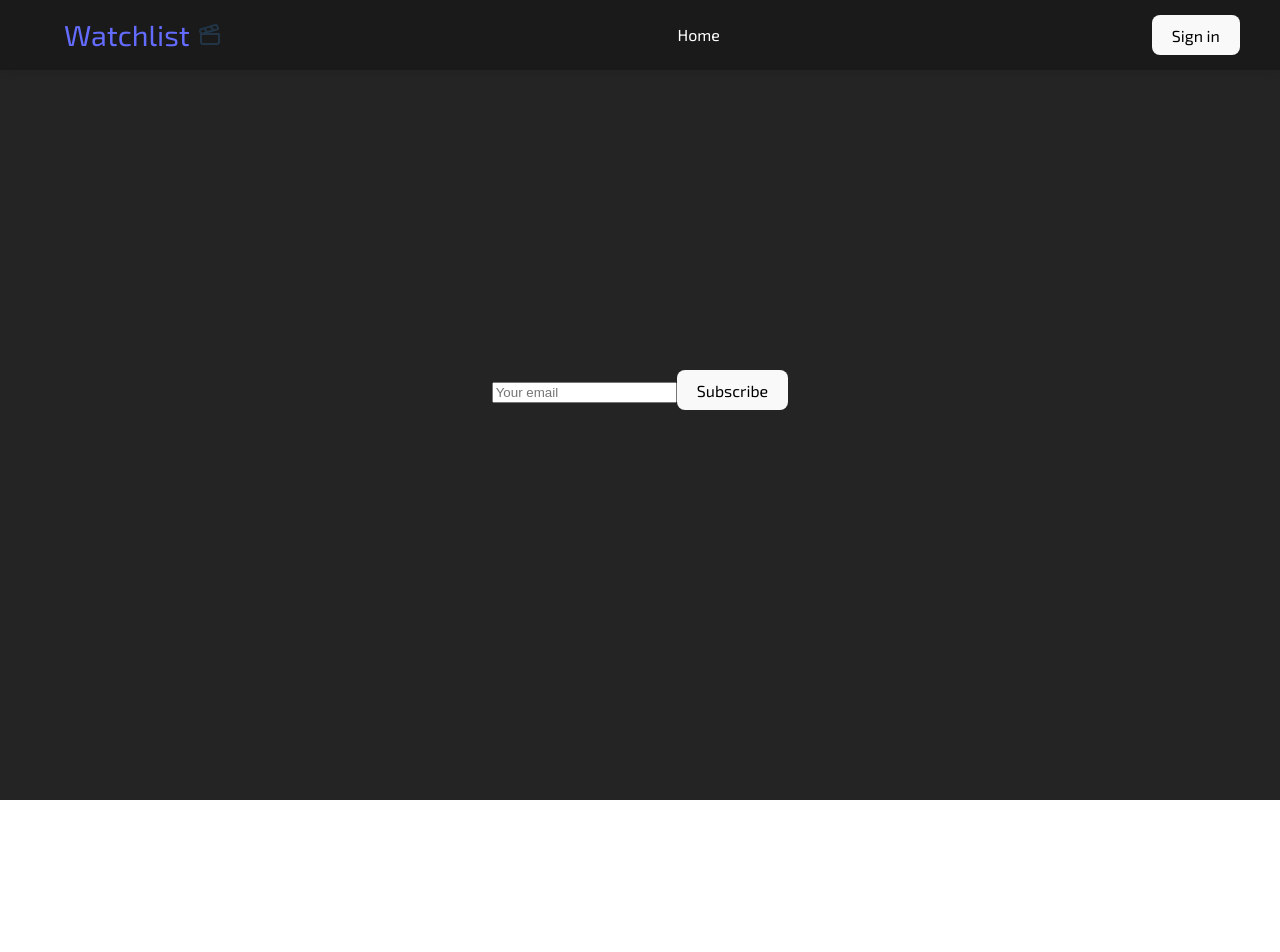
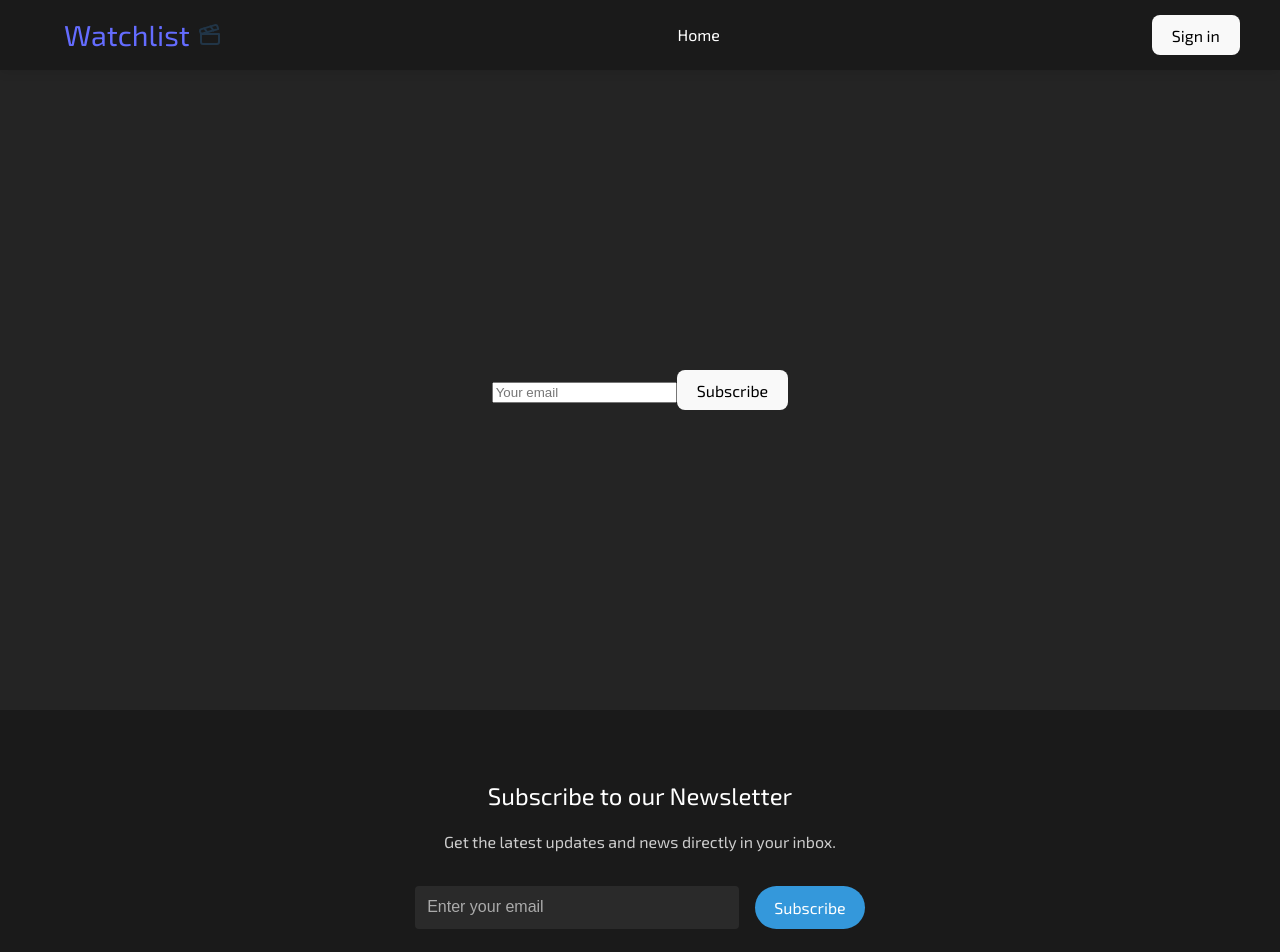
Before and after one commit to eeturonkko/watchlist, a React (Vite) app in the folder frontend/: page /newslettertest in a window 1280 px wide. Shown: the top 952 px of the page. Before the commit the page ends 800 px from the top, so only its background shows below. Built offline with nearby package versions, Linux system fonts and the light colour scheme; no server answers.

Commit message:
Add Footer component with newsletter subscription functionality and styles

```diff
--- a/frontend/src/App.jsx
+++ b/frontend/src/App.jsx
@@ -5,6 +5,7 @@ import { Home } from "./pages/Home";
 import { Movies } from "./pages/Movies";
 import { useEffect, useState } from "react";
 import Header from "./components/ui/Header";
+import Footer from "./components/ui/Footer";
 import { fetchTrending } from "./utils/tmdb";
 import { Watchlist } from "./pages/Watchlist";
 import { ToastContainer } from "react-toastify";
@@ -43,6 +44,7 @@ function App() {
             </Routes>
           </div>
           <ToastContainer />
+          <Footer />
         </main>
       </div>
     </Router>
--- /dev/null
+++ b/frontend/src/components/styles/Footer.css
@@ -0,0 +1,77 @@
+.footer {
+  background-color: #1a1a1a;
+  color: #ffffff;
+  padding: 3rem 1rem;
+  text-align: center;
+}
+
+.footer-content {
+  margin-bottom: 2rem;
+}
+
+.footer-content h2 {
+  font-size: 1.5rem;
+  margin-bottom: 0.5rem;
+}
+
+.footer-content p {
+  font-size: 1rem;
+  color: #cccccc;
+}
+
+.newsletter-form {
+  display: flex;
+  justify-content: center;
+  flex-wrap: wrap;
+  gap: 1rem;
+  max-width: 600px;
+  margin: 0 auto;
+}
+
+.newsletter-form input {
+  padding: 0.75rem;
+  font-size: 1rem;
+  border: none;
+  border-radius: 4px;
+  width: 60%;
+  max-width: 300px;
+  background-color: #2a2a2a;
+  color: #ffffff;
+}
+
+.newsletter-form input::placeholder {
+  color: #aaaaaa;
+}
+
+.newsletter-form button {
+  padding: 0.75rem 1.2rem;
+  background-color: #3498db;
+  color: white;
+  border: none;
+  border-radius: 999px;
+  font-size: 1rem;
+  cursor: pointer;
+  transition: background-color 0.3s ease;
+}
+
+.newsletter-form button:hover {
+  background-color: #2980b9;
+}
+
+.newsletter-form button:disabled {
+  opacity: 0.6;
+  cursor: not-allowed;
+}
+
+@media (max-width: 480px) {
+  .newsletter-form {
+    flex-direction: column;
+    align-items: center;
+  }
+
+  .newsletter-form input,
+  .newsletter-form button {
+    width: 100%;
+    max-width: 90%;
+  }
+}
--- /dev/null
+++ b/frontend/src/components/ui/Footer.jsx
@@ -0,0 +1,46 @@
+"use client";
+import React, { useState } from "react";
+import axios from "axios";
+import "../styles/Footer.css";
+
+export default function Footer() {
+  const [email, setEmail] = useState("");
+  const [loading, setLoading] = useState(false);
+
+  const handleSubscribe = async (e) => {
+    e.preventDefault();
+    if (!email) return;
+
+    try {
+      setLoading(true);
+      await axios.post("http://localhost:3000/newsletter", { email });
+      console.log("Subscribed successfully:", email);
+      setEmail("");
+    } catch (error) {
+      console.error("Subscription failed:", error);
+    } finally {
+      setLoading(false);
+    }
+  };
+
+  return (
+    <footer className="footer">
+      <div className="footer-content">
+        <h2>Subscribe to our Newsletter</h2>
+        <p>Get the latest updates and news directly in your inbox.</p>
+      </div>
+      <form onSubmit={handleSubscribe} className="newsletter-form">
+        <input
+          type="email"
+          placeholder="Enter your email"
+          value={email}
+          onChange={(e) => setEmail(e.target.value)}
+          required
+        />
+        <button type="submit" disabled={loading}>
+          {loading ? "Subscribing..." : "Subscribe"}
+        </button>
+      </form>
+    </footer>
+  );
+}
```
